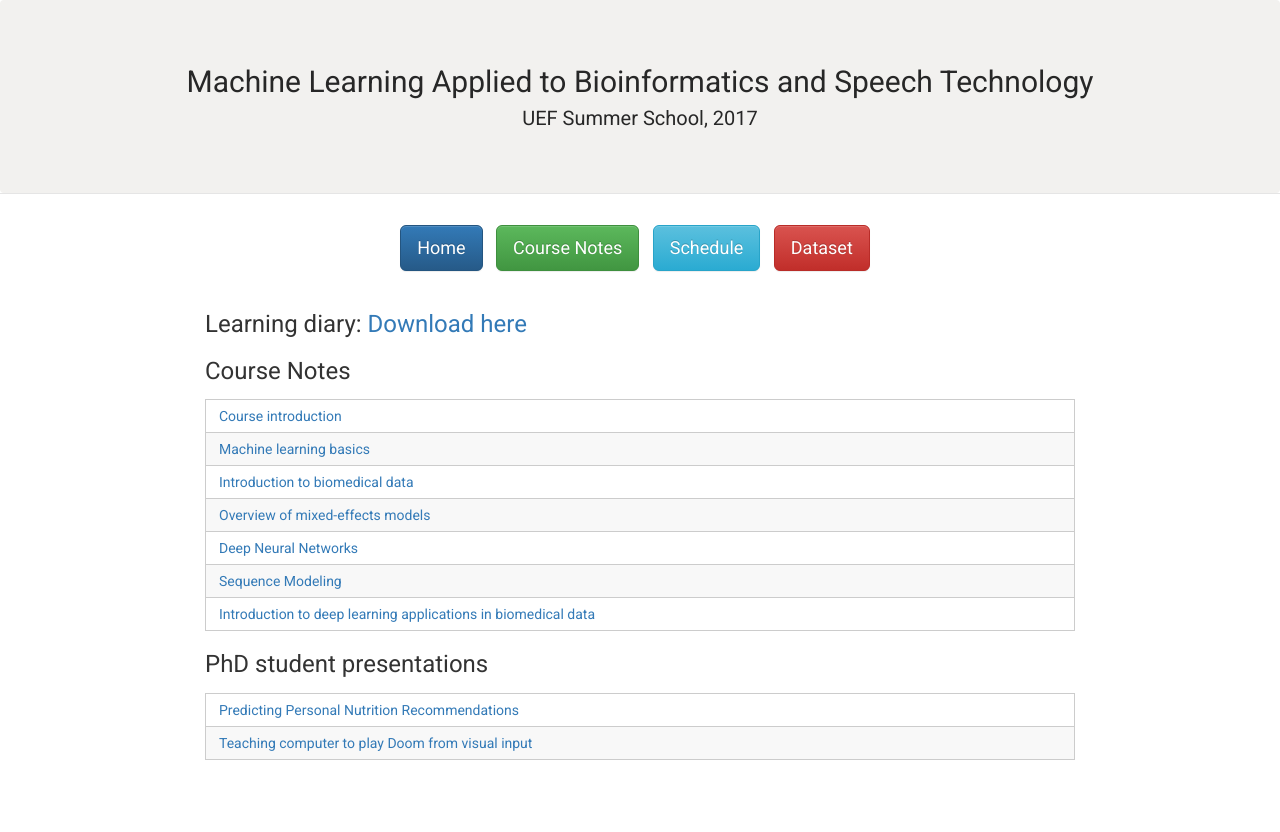
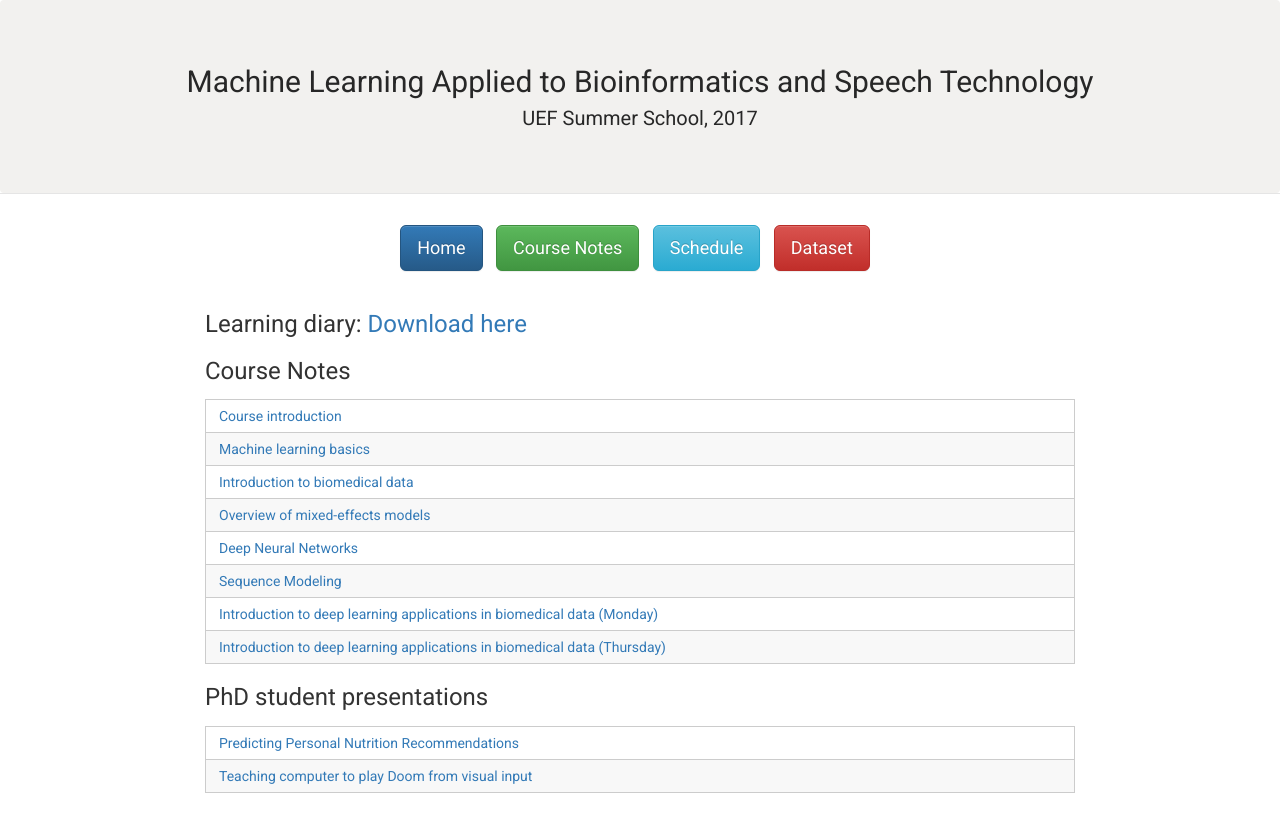
Before and after one commit to abrahamwoubie/Summer_School_RL, a Jekyll site: the page built from 35c163ca47986f8e1f5eec9d54238ad1229a7c92/course-notes.md, in a window 1280 px wide. Shown: the top 832 px of the page. Built offline with Jekyll 4.4.1, drawn with Linux system fonts in a browser that asks for light colours; nearby versions of some CDN libraries.

Commit message:
Included Merja's monday's slides

```diff
--- a/35c163ca47986f8e1f5eec9d54238ad1229a7c92/course-notes.md
+++ b/35c163ca47986f8e1f5eec9d54238ad1229a7c92/course-notes.md
@@ -16,7 +16,8 @@ title: Course Notes | MLABST'17
 | [Overview of mixed-effects models]({{ site.url }}{{ site.baseurl }}/content/lauri_slides.pdf) |
 | [Deep Neural Networks]({{ site.url }}{{ site.baseurl }}/content/deep_learning_slides.pdf) |
 | [Sequence Modeling]({{ site.url }}{{ site.baseurl }}/content/sequence_modeling.pdf) |
-| [Introduction to deep learning applications in biomedical data]({{ site.url }}{{ site.baseurl }}/content/merja_introDeep_thu.pdf) |
+| [Introduction to deep learning applications in biomedical data (Monday)]({{ site.url }}{{ site.baseurl }}/content/merja_introDeep_mon.pdf) |
+| [Introduction to deep learning applications in biomedical data (Thursday)]({{ site.url }}{{ site.baseurl }}/content/merja_introDeep_thu.pdf) |
 
 ### PhD student presentations
 
```
Also changed, not shown: 1 other file.
